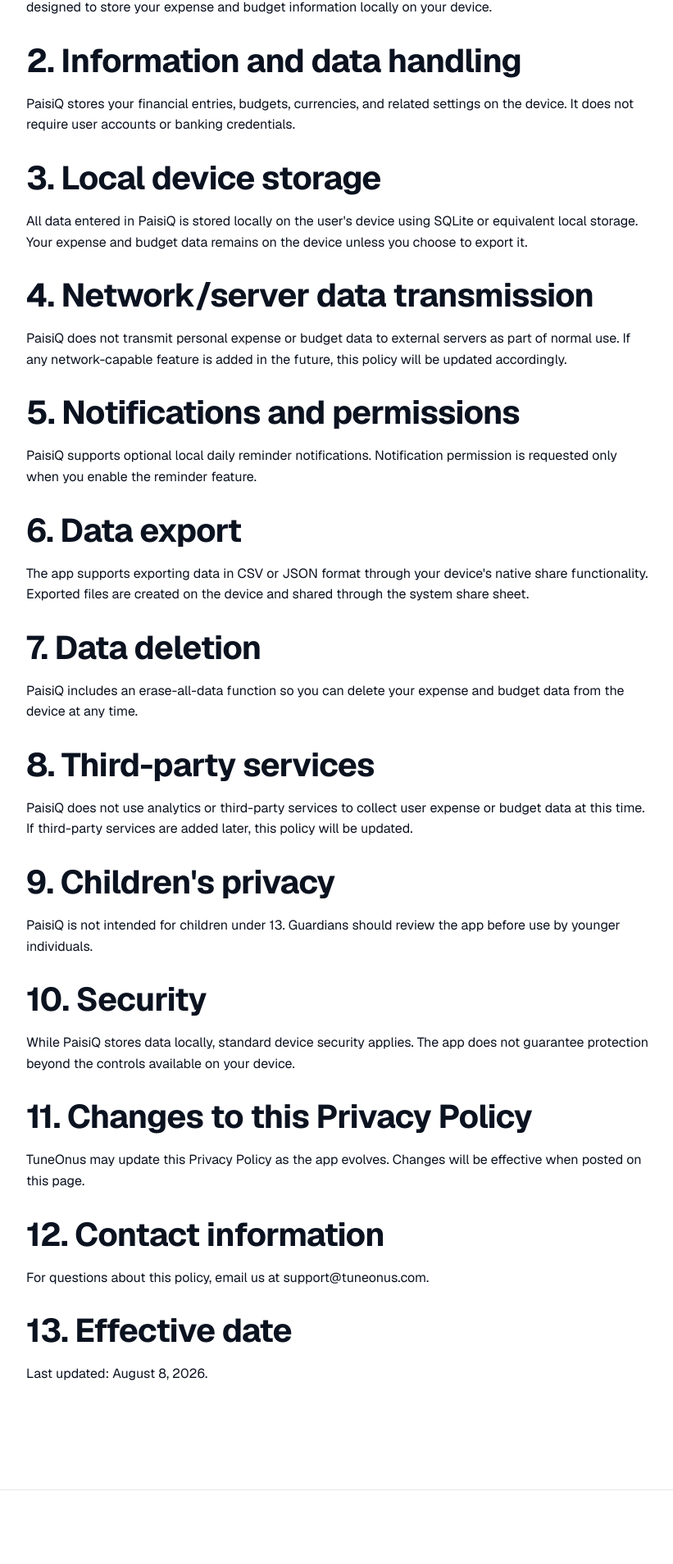
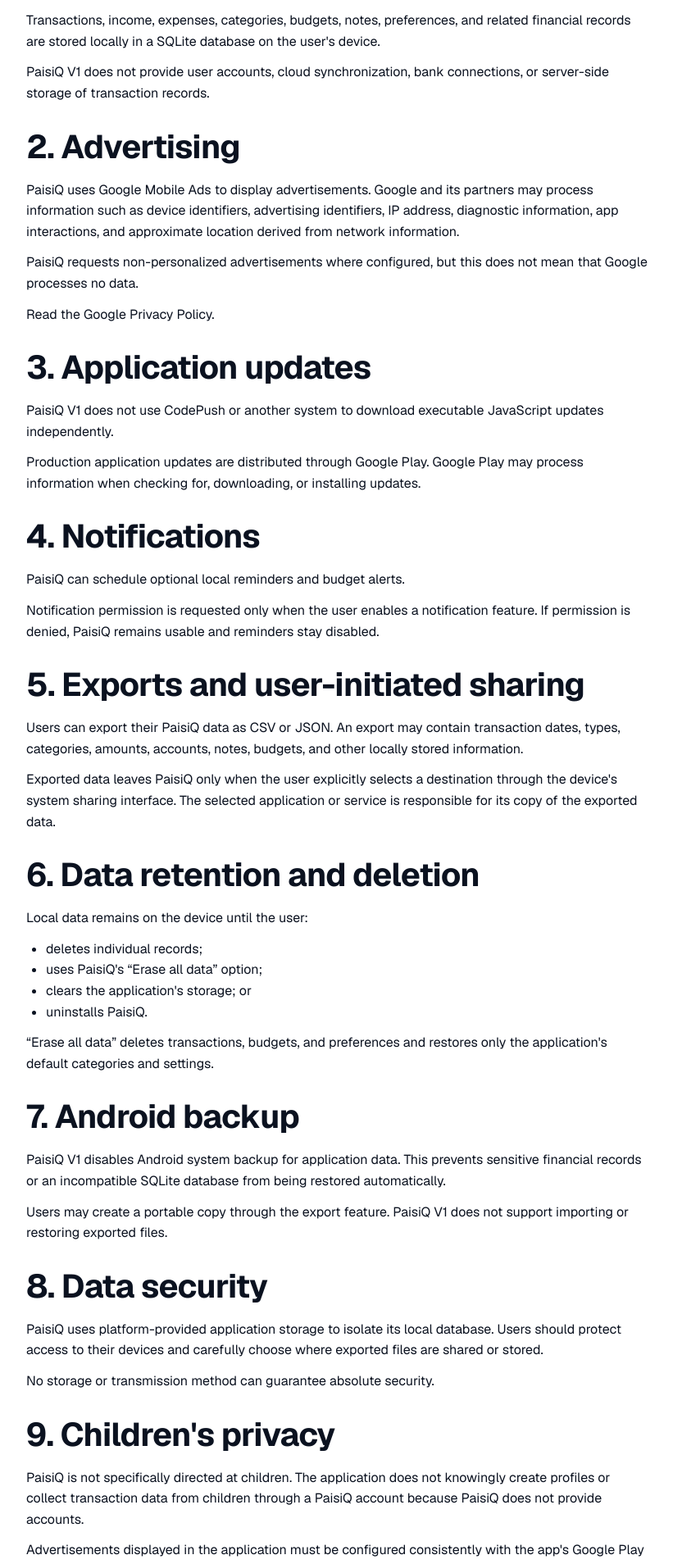
Before and after one commit to tuneonus/tuneonus-webapp, a Next.js app: page /privacy/paisiq in a window 1280 px wide. Shown: the part 423-2331 px from the top of the page at 82% size, without its empty margins (228-1049 px from the left). Built offline with nearby package versions, Linux system fonts and the light colour scheme.

Commit message:
update PaisiQ privacy policy and mobile spacing

```diff
--- a/src/app/privacy/paisiq/page.tsx
+++ b/src/app/privacy/paisiq/page.tsx
@@ -1,124 +1,167 @@
 import type { Metadata } from 'next';
 import Navbar from '../../../components/layout/Navbar';
 import Footer from '../../../components/layout/Footer';
-import { absoluteUrl } from '../../../lib/site';
+import { absoluteUrl, siteConfig } from '../../../lib/site';
+
+const title = 'PaisiQ Privacy Policy | TuneOnus';
+const description = 'Learn how PaisiQ stores local financial data and uses advertising, notifications, exports, and Android application services.';
 
 export const metadata: Metadata = {
-  title: 'PaisiQ Privacy Policy',
-  description: 'PaisiQ privacy policy for local-first expense and budget tracking with optional reminder notifications.',
-  alternates: { canonical: '/privacy/paisiq' },
+  title: { absolute: title },
+  description,
+  alternates: { canonical: absoluteUrl('/privacy/paisiq') },
+  robots: { index: true, follow: true },
   openGraph: {
-    title: 'PaisiQ Privacy Policy',
-    description: 'PaisiQ privacy policy for local-first expense and budget tracking with optional reminder notifications.',
+    title,
+    description,
     url: absoluteUrl('/privacy/paisiq'),
   },
   twitter: {
-    title: 'PaisiQ Privacy Policy',
-    description: 'PaisiQ privacy policy for local-first expense and budget tracking with optional reminder notifications.',
+    title,
+    description,
   },
 };
+
+const sectionStyle = { marginTop: '1.75rem' };
 
 export default function PaisiQPrivacyPolicy() {
   return (
     <>
       <Navbar />
       <main className="container section" style={{ paddingTop: '120px', minHeight: '80vh' }}>
-        <div style={{ maxWidth: '760px', margin: '0 auto' }}>
+        <article style={{ maxWidth: '760px', margin: '0 auto' }}>
           <p className="eyebrow">Privacy Policy</p>
           <h1>PaisiQ Privacy Policy</h1>
           <p style={{ marginTop: '1rem', color: 'var(--text-muted)', lineHeight: 1.8 }}>
-            This Privacy Policy describes how TuneOnus handles information related to PaisiQ, a local-first personal expense and budget tracker mobile app.
+            PaisiQ is a personal money-tracking application developed by TuneOnus. This policy explains how PaisiQ stores, processes, exports, and deletes information.
           </p>
+          <p style={{ marginTop: '1rem', color: 'var(--text-muted)' }}>Last updated: August 9, 2026</p>
 
           <section style={{ marginTop: '2.5rem' }}>
-            <h2>1. Introduction</h2>
+            <h2>1. Information stored locally</h2>
             <p>
-              TuneOnus is a developer brand providing software products and digital services. PaisiQ is an app designed to store your expense and budget information locally on your device.
+              Transactions, income, expenses, categories, budgets, notes, preferences, and related financial records are stored locally in a SQLite database on the user&apos;s device.
+            </p>
+            <p style={{ marginTop: '0.75rem' }}>
+              PaisiQ V1 does not provide user accounts, cloud synchronization, bank connections, or server-side storage of transaction records.
             </p>
           </section>
 
-          <section style={{ marginTop: '1.75rem' }}>
-            <h2>2. Information and data handling</h2>
+          <section style={sectionStyle}>
+            <h2>2. Advertising</h2>
             <p>
-              PaisiQ stores your financial entries, budgets, currencies, and related settings on the device. It does not require user accounts or banking credentials.
+              PaisiQ uses Google Mobile Ads to display advertisements. Google and its partners may process information such as device identifiers, advertising identifiers, IP address, diagnostic information, app interactions, and approximate location derived from network information.
+            </p>
+            <p style={{ marginTop: '0.75rem' }}>
+              PaisiQ requests non-personalized advertisements where configured, but this does not mean that Google processes no data.
+            </p>
+            <p style={{ marginTop: '0.75rem' }}>
+              Read the{' '}
+              <a href="https://policies.google.com/privacy" target="_blank" rel="noopener noreferrer">
+                Google Privacy Policy
+              </a>.
             </p>
           </section>
 
-          <section style={{ marginTop: '1.75rem' }}>
-            <h2>3. Local device storage</h2>
+          <section style={sectionStyle}>
+            <h2>3. Application updates</h2>
             <p>
-              All data entered in PaisiQ is stored locally on the user&apos;s device using SQLite or equivalent local storage. Your expense and budget data remains on the device unless you choose to export it.
+              PaisiQ V1 does not use CodePush or another system to download executable JavaScript updates independently.
+            </p>
+            <p style={{ marginTop: '0.75rem' }}>
+              Production application updates are distributed through Google Play. Google Play may process information when checking for, downloading, or installing updates.
             </p>
           </section>
 
-          <section style={{ marginTop: '1.75rem' }}>
-            <h2>4. Network/server data transmission</h2>
+          <section style={sectionStyle}>
+            <h2>4. Notifications</h2>
             <p>
-              PaisiQ does not transmit personal expense or budget data to external servers as part of normal use. If any network-capable feature is added in the future, this policy will be updated accordingly.
+              PaisiQ can schedule optional local reminders and budget alerts.
+            </p>
+            <p style={{ marginTop: '0.75rem' }}>
+              Notification permission is requested only when the user enables a notification feature. If permission is denied, PaisiQ remains usable and reminders stay disabled.
             </p>
           </section>
 
-          <section style={{ marginTop: '1.75rem' }}>
-            <h2>5. Notifications and permissions</h2>
+          <section style={sectionStyle}>
+            <h2>5. Exports and user-initiated sharing</h2>
             <p>
-              PaisiQ supports optional local daily reminder notifications. Notification permission is requested only when you enable the reminder feature.
+              Users can export their PaisiQ data as CSV or JSON. An export may contain transaction dates, types, categories, amounts, accounts, notes, budgets, and other locally stored information.
+            </p>
+            <p style={{ marginTop: '0.75rem' }}>
+              Exported data leaves PaisiQ only when the user explicitly selects a destination through the device&apos;s system sharing interface. The selected application or service is responsible for its copy of the exported data.
             </p>
           </section>
 
-          <section style={{ marginTop: '1.75rem' }}>
-            <h2>6. Data export</h2>
-            <p>
-              The app supports exporting data in CSV or JSON format through your device&apos;s native share functionality. Exported files are created on the device and shared through the system share sheet.
+          <section style={sectionStyle}>
+            <h2>6. Data retention and deletion</h2>
+            <p>Local data remains on the device until the user:</p>
+            <ul style={{ listStyle: 'disc', paddingLeft: '1.5rem', marginTop: '0.75rem' }}>
+              <li>deletes individual records;</li>
+              <li>uses PaisiQ&apos;s “Erase all data” option;</li>
+              <li>clears the application&apos;s storage; or</li>
+              <li>uninstalls PaisiQ.</li>
+            </ul>
+            <p style={{ marginTop: '0.75rem' }}>
+              “Erase all data” deletes transactions, budgets, and preferences and restores only the application&apos;s default categories and settings.
             </p>
           </section>
 
-          <section style={{ marginTop: '1.75rem' }}>
-            <h2>7. Data deletion</h2>
+          <section style={sectionStyle}>
+            <h2>7. Android backup</h2>
             <p>
-              PaisiQ includes an erase-all-data function so you can delete your expense and budget data from the device at any time.
+              PaisiQ V1 disables Android system backup for application data. This prevents sensitive financial records or an incompatible SQLite database from being restored automatically.
+            </p>
+            <p style={{ marginTop: '0.75rem' }}>
+              Users may create a portable copy through the export feature. PaisiQ V1 does not support importing or restoring exported files.
             </p>
           </section>
 
-          <section style={{ marginTop: '1.75rem' }}>
-            <h2>8. Third-party services</h2>
+          <section style={sectionStyle}>
+            <h2>8. Data security</h2>
             <p>
-              PaisiQ does not use analytics or third-party services to collect user expense or budget data at this time. If third-party services are added later, this policy will be updated.
+              PaisiQ uses platform-provided application storage to isolate its local database. Users should protect access to their devices and carefully choose where exported files are shared or stored.
+            </p>
+            <p style={{ marginTop: '0.75rem' }}>No storage or transmission method can guarantee absolute security.</p>
+          </section>
+
+          <section style={sectionStyle}>
+            <h2>9. Children&apos;s privacy</h2>
+            <p>
+              PaisiQ is not specifically directed at children. The application does not knowingly create profiles or collect transaction data from children through a PaisiQ account because PaisiQ does not provide accounts.
+            </p>
+            <p style={{ marginTop: '0.75rem' }}>
+              Advertisements displayed in the application must be configured consistently with the app&apos;s Google Play target-audience declaration.
             </p>
           </section>
 
-          <section style={{ marginTop: '1.75rem' }}>
-            <h2>9. Children&apos;s privacy</h2>
+          <section style={sectionStyle}>
+            <h2>10. Third-party services</h2>
+            <p>PaisiQ may interact with:</p>
+            <ul style={{ listStyle: 'disc', paddingLeft: '1.5rem', marginTop: '0.75rem' }}>
+              <li>Google Mobile Ads for advertising;</li>
+              <li>Google Play for application distribution and updates;</li>
+              <li>the Android notification system for optional reminders; and</li>
+              <li>applications selected by the user when sharing exports.</li>
+            </ul>
+            <p style={{ marginTop: '0.75rem' }}>These services operate under their respective privacy policies.</p>
+          </section>
+
+          <section style={sectionStyle}>
+            <h2>11. Changes to this policy</h2>
             <p>
-              PaisiQ is not intended for children under 13. Guardians should review the app before use by younger individuals.
+              TuneOnus may update this policy when PaisiQ&apos;s functionality, third-party services, or legal requirements change. The latest version and effective date will remain available on this page.
             </p>
           </section>
 
-          <section style={{ marginTop: '1.75rem' }}>
-            <h2>10. Security</h2>
+          <section style={sectionStyle}>
+            <h2>12. Contact</h2>
             <p>
-              While PaisiQ stores data locally, standard device security applies. The app does not guarantee protection beyond the controls available on your device.
+              For privacy questions, contact TuneOnus at{' '}
+              <a href={`mailto:${siteConfig.email}`}>{siteConfig.email}</a>.
             </p>
           </section>
-
-          <section style={{ marginTop: '1.75rem' }}>
-            <h2>11. Changes to this Privacy Policy</h2>
-            <p>
-              TuneOnus may update this Privacy Policy as the app evolves. Changes will be effective when posted on this page.
-            </p>
-          </section>
-
-          <section style={{ marginTop: '1.75rem' }}>
-            <h2>12. Contact information</h2>
-            <p>
-              For questions about this policy, email us at <a href="mailto:support@tuneonus.com">support@tuneonus.com</a>.
-            </p>
-          </section>
-
-          <section style={{ marginTop: '1.75rem' }}>
-            <h2>13. Effective date</h2>
-            <p>Last updated: August 8, 2026.</p>
-          </section>
-        </div>
+        </article>
       </main>
       <Footer />
     </>
--- a/src/components/layout/Footer.module.css
+++ b/src/components/layout/Footer.module.css
@@ -146,7 +146,8 @@
 
 .legalLinks {
   display: flex;
-  justify-content: center;
+  flex-wrap: wrap;
+  justify-content: flex-start;
   gap: 1.5rem;
 }
 
--- a/src/components/layout/Footer.tsx
+++ b/src/components/layout/Footer.tsx
@@ -66,6 +66,7 @@
           <p>&copy; {currentYear} TuneOnus. All rights reserved.</p>
           <div className={styles.legalLinks}>
             <Link href="/privacy">Privacy Policy</Link>
+            <Link href="/privacy/paisiq">PaisiQ Privacy</Link>
             <Link href="/terms">Terms of Service</Link>
           </div>
         </div>
```
Also changed, not shown: src/components/sections/CTA.module.css (+7 -1 lines), src/components/sections/Hero.module.css (+5 -4 lines).
